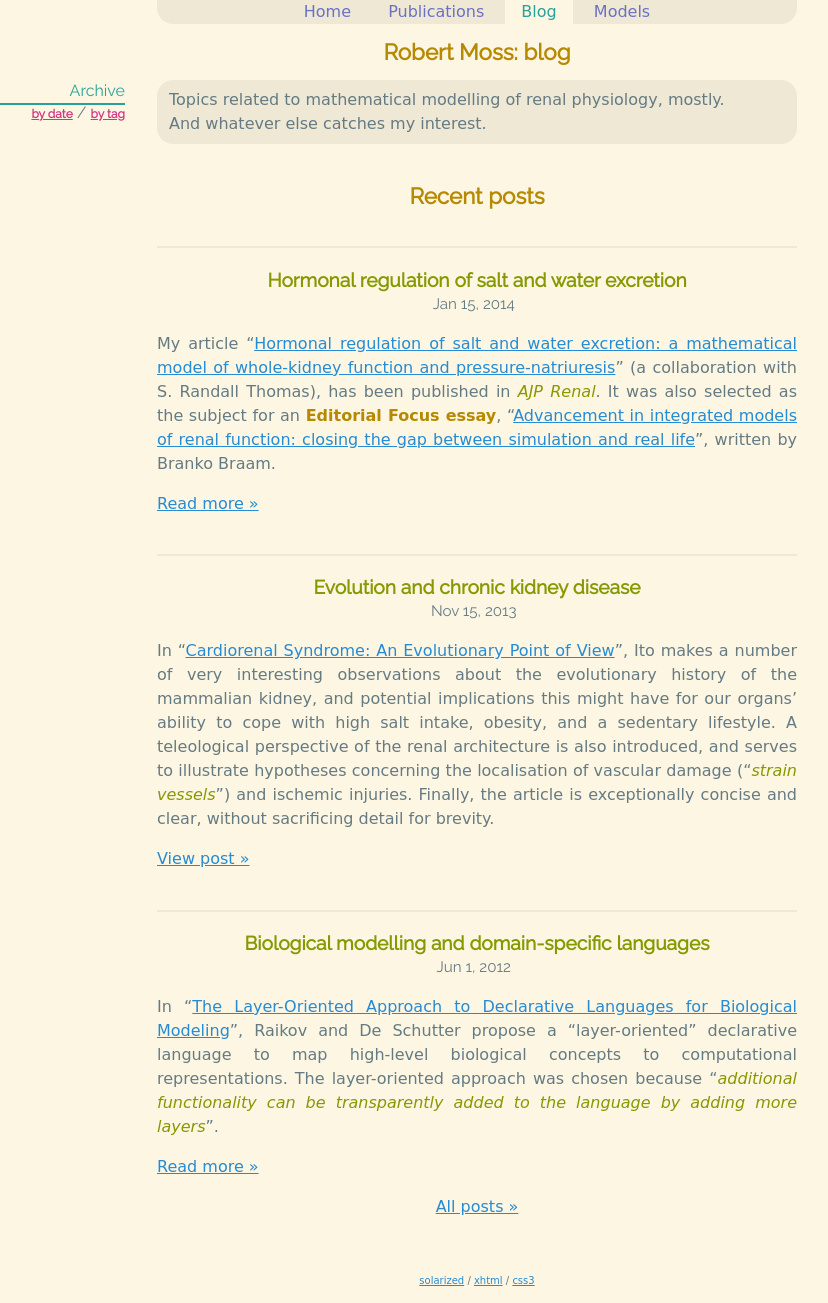
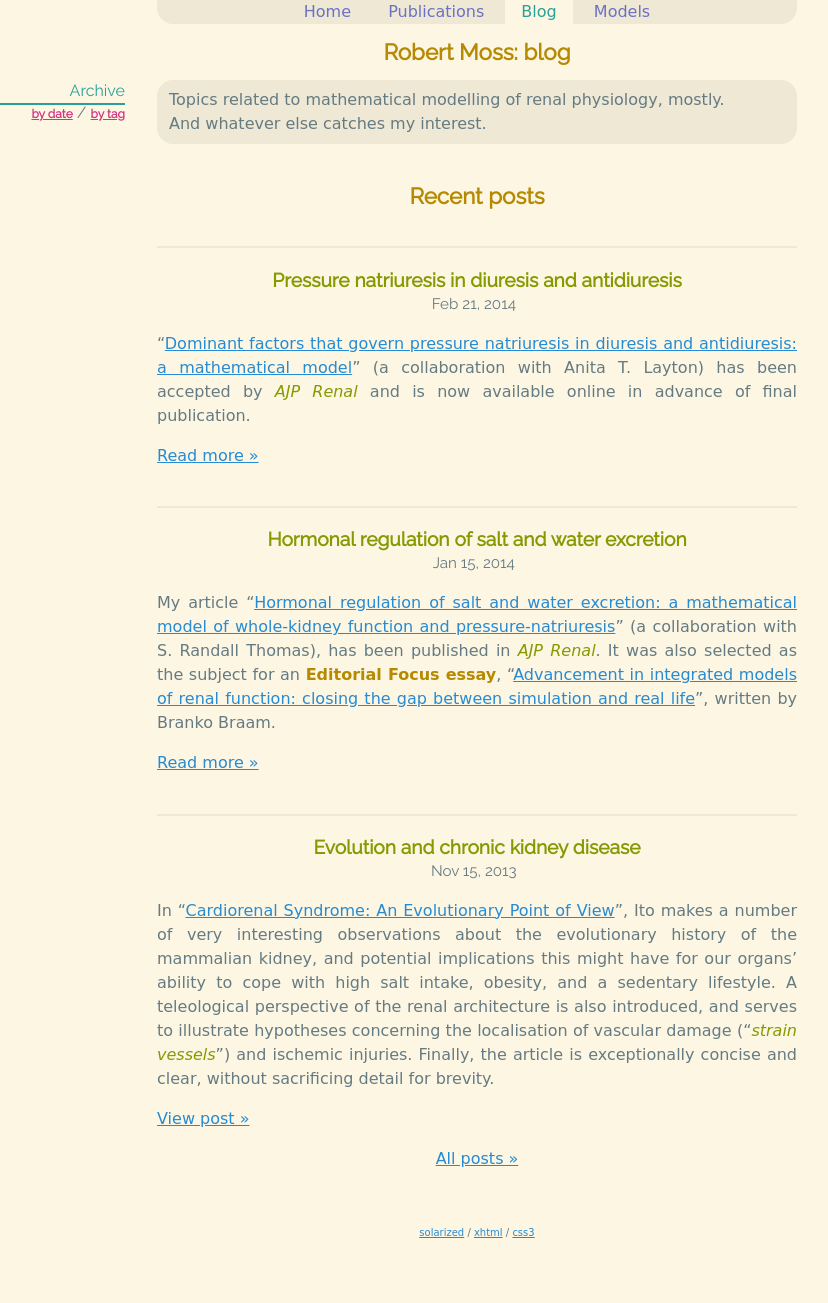
Before and after one commit to robmoss/previous-robmoss.github.io, a Jekyll site: the page built from blog/index.md, in a window 1280 px wide. Shown: the whole page, without its empty margins (163-991 px from the left). Built offline with Jekyll 4.4.1, drawn with Linux system fonts in a browser that asks for light colours; some web fonts are replaced; after the commit the page ends 1255 px from its top, so only the background shows below that.

Commit message:
My paper with Anita has been accepted by AJP Renal

```diff
--- /dev/null
+++ b/_posts/2014-02-21-Pressure-natriuresis-in-diuresis-and-antidiuresis.md
@@ -0,0 +1,28 @@
+---
+layout: post
+title: Pressure natriuresis in diuresis and antidiuresis
+tags: ['modelling', 'whole-kidney']
+---
+
+"[Dominant factors that govern pressure natriuresis in diuresis and
+antidiuresis: a mathematical
+model](http://dx.doi.org/10.1152/ajprenal.00500.2013)"
+(a collaboration with Anita T.&nbsp;Layton) has been accepted by *AJP Renal*
+and is now available online in advance of final publication.
+
+Building on observations in [my previous modelling
+study]({{ site.baseurl }}{% post_url 2014-01-15-Hormonal-regulation-of-salt-and-water-excretion %}),
+we investigated how pressure natriuresis---in both diuresis and
+antidiuresis---can be influenced by changes in medullary blood flow
+autoregulation and by inhibition of transport in the proximal convoluted
+tubule (PCT).
+We found that inhibited reabsorption in the model PCT (to degrees consistent
+with experimental measurements) is sufficient to stimulate a pressure
+natriuresis.
+
+The challenge here is that there is insufficient experimental data to
+quantify the pressure-dependent reabsorption inhibition in the PCT, but it
+is precisely this response that appears to play the single largest role in
+driving pressure natriuresis.
+Our modelling study establishes a reasonable benchmark for this quantitative
+relationship, which can be applied to future whole-kidney models.
--- a/pubs/index.md
+++ b/pubs/index.md
@@ -39,6 +39,41 @@ navid: Publications
 </p>
 
 <ul class="pubs">
+      <li class="renal"><a
+        href="http://dx.doi.org/10.1152/ajprenal.00500.2013">Dominant factors
+        that govern pressure natriuresis in diuresis and antidiuresis: a
+        mathematical model</a><br/>
+        <span class="author">
+          Moss R, Layton AT
+        </span><br/>
+        <span class="journal">
+          <b>AJP Renal</b>, Feb 2014
+        </span><br/>
+        <span class="abstract">
+  We have developed a whole-kidney model of the urine concentrating mechanism
+  and renal autoregulation.
+  The model represents the tubuloglomerular feedback (TGF) and myogenic
+  mechanisms, which together affect the resistance of the afferent arteriole
+  and thus glomerular filtration rate.
+  TGF is activated by fluctuations in macula densa [Cl-] and myogenic
+  mechanism by changes in hydrostatic pressure.
+  The model was used to investigate the relative contributions of medullary
+  blood flow autoregulation and inhibition of transport in the proximal
+  convoluted tubule to pressure natriuresis in both diuresis and antidiuresis.
+  The model predicts that medullary blood flow autoregulation, which only
+  affects the interstitial solute composition in the model, has negligible
+  influence on the rate of NaCl excretion.
+  However, it exerts a significant effect on urine flow, particularly in the
+  antidiuretic kidney.
+  This suggests that interstitial washout has significant implications for the
+  maintenance of hydration status but little direct bearing on salt excretion,
+  and that medullary blood flow may only play a signalling role for
+  stimulating a pressure-natriuresis response.
+  Inhibited reabsorption in the model proximal convoluted tubule is capable of
+  driving pressure natriuresis when the known actions of vasopressin on the
+  collecting duct epithelium are taken into account.
+        </span>
+      </li>
       <li class="renal"><a
         href="http://dx.doi.org/10.1152/ajprenal.00089.2013">Hormonal
           regulation of salt and water excretion: a mathematical model of
```
Also changed, not shown: 1 other file.
